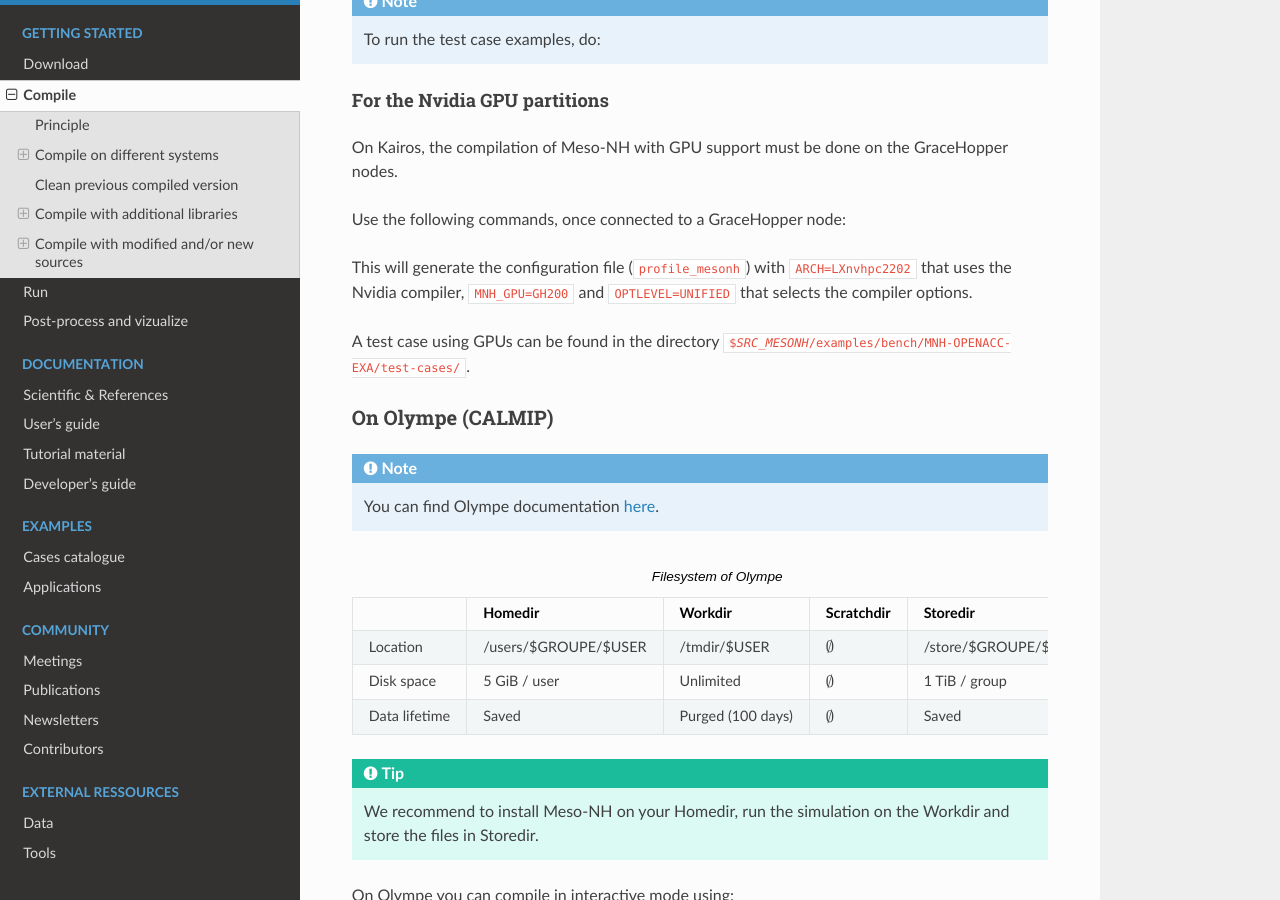
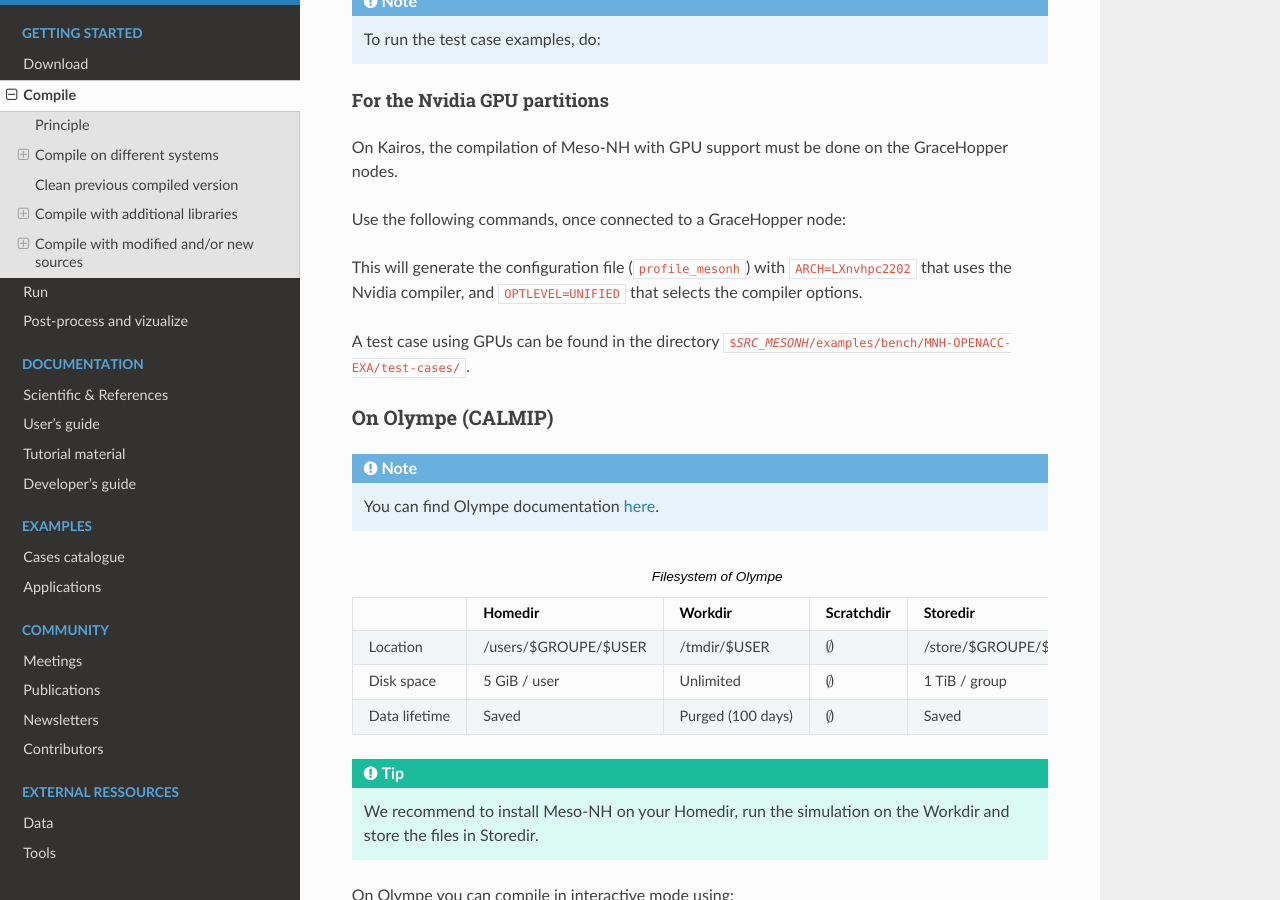
Before and after one commit to JorisPianezze/mesonh_doc, a Sphinx documentation site: the page built from docs/source/getting_started/compile.rst, in a window 1280 px wide and 900 px high, scrolled down 7624 px. Built offline with Sphinx 7.4.7 and the Read the Docs theme 3.1.0, drawn with Linux system fonts in a browser that asks for light colours; pages that are not in the unit, such as notebooks, are missing from menus.

Commit message:
Juan 19/06/2026: compile.rst, remove MNH_GPU=GH200, as is  now detected automatical with connexion on ARM compute node=kairosgh*

```diff
--- a/docs/source/getting_started/compile.rst
+++ b/docs/source/getting_started/compile.rst
@@ -450,13 +450,13 @@
    :substitutions:
 
    cd |MNH_directory_extract_current|/src
-   MNH_GPU=GH200 ./configure
-   ../conf/profile_mesonh-LXnvhpc2202-R8I4-MNH-V|MNH_xyz_version_hyphen_current|-GH200-MPIAUTO-UNIFIED
+   ./configure
+   . ../conf/profile_mesonh-LXnvhpc2202-R8I4-MNH-V|MNH_xyz_version_hyphen_current|-MPIAUTO-UNIFIED
    make |& tee error$XYZ
    make installmaster
 
 This will generate the configuration file (:file:`profile_mesonh`) with :code:`ARCH=LXnvhpc2202`
-that uses the Nvidia compiler, :code:`MNH_GPU=GH200` and :code:`OPTLEVEL=UNIFIED` that selects the compiler options.
+that uses the Nvidia compiler, and :code:`OPTLEVEL=UNIFIED` that selects the compiler options.
 
 A test case using GPUs can be found in the directory :file:`${SRC_MESONH}/examples/bench/MNH-OPENACC-EXA/test-cases/`.
 
```
